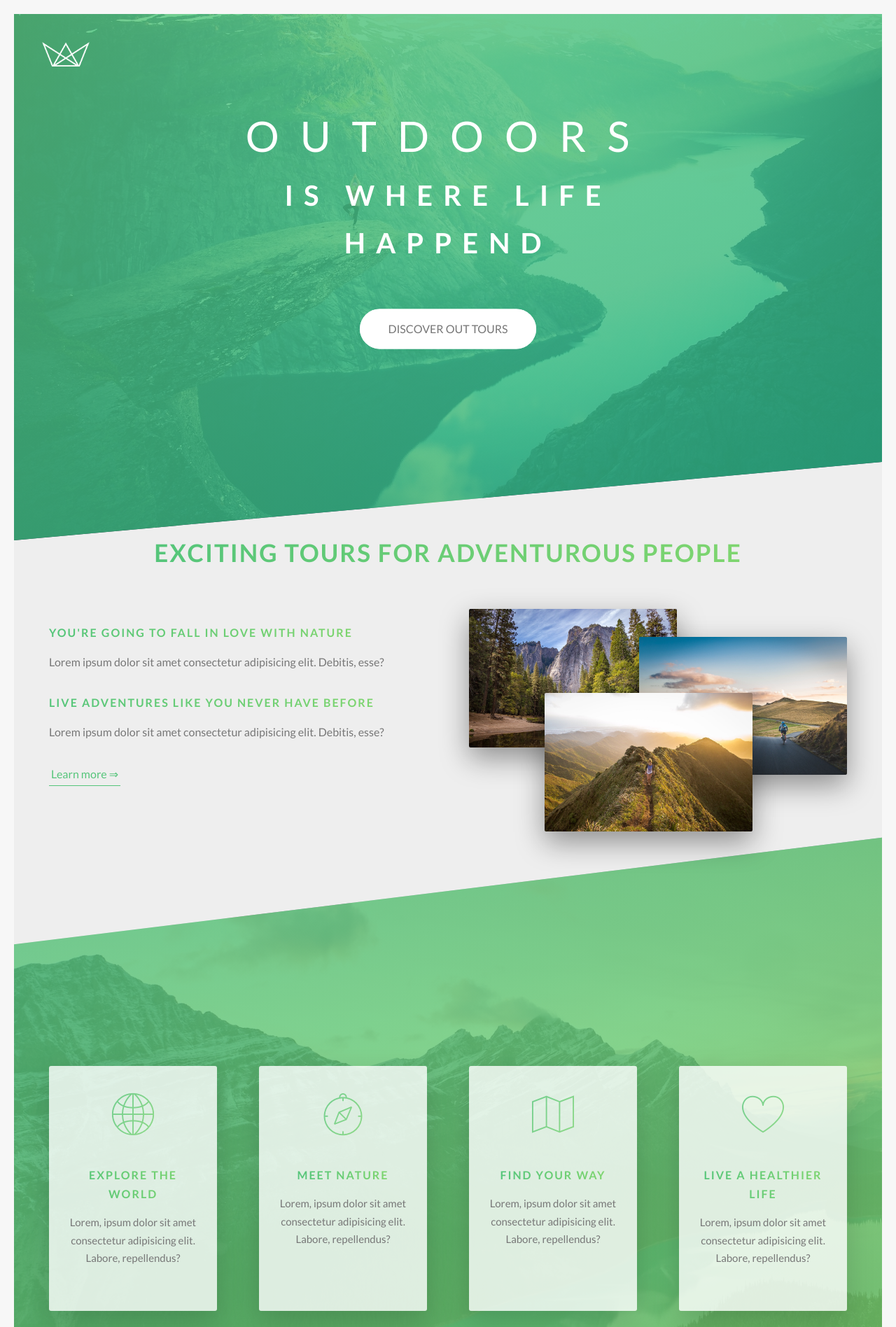
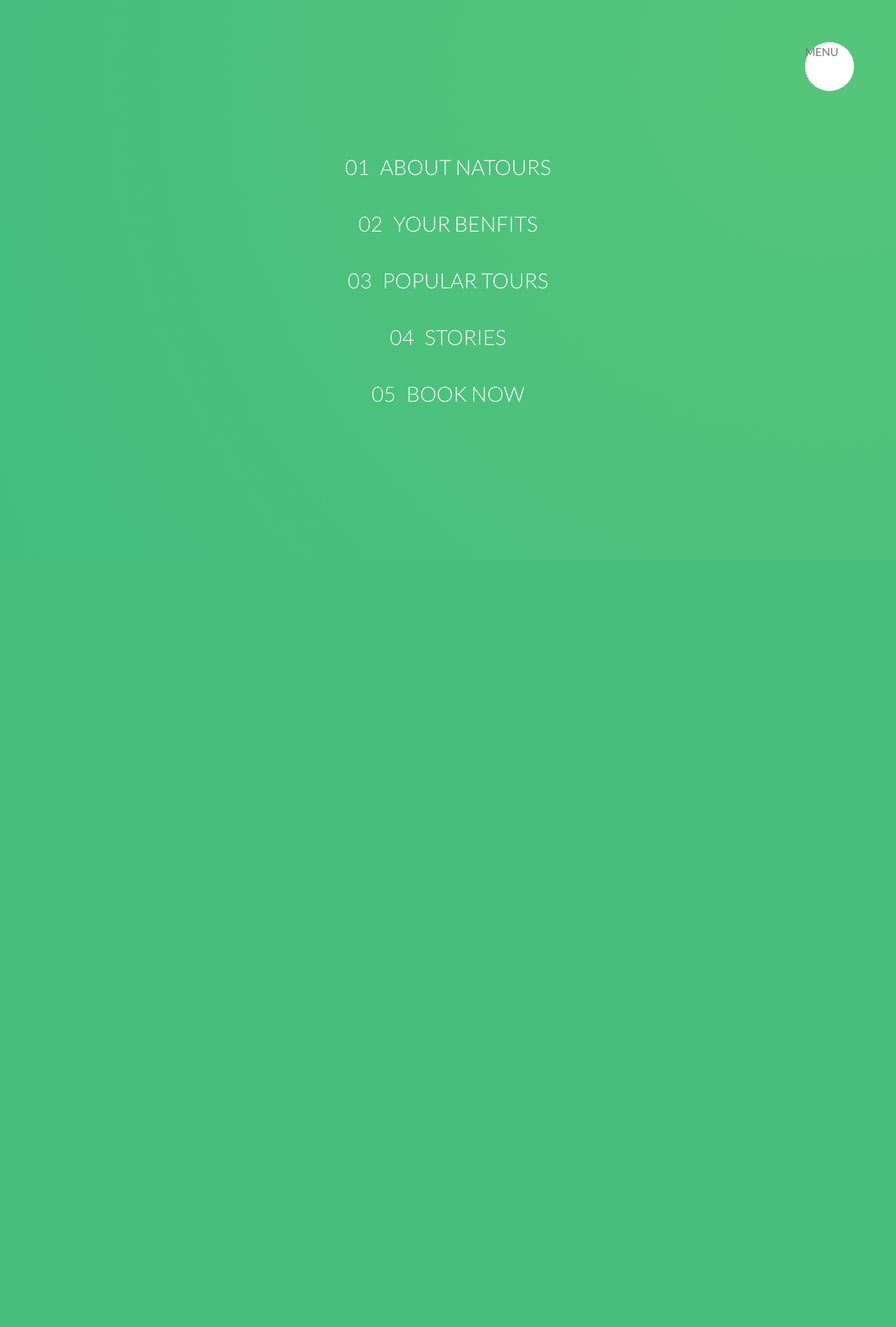
Before and after one commit to fluktar/Natours, a PHP site: page /index.html in a window 1280 px wide. Shown: the top 1896 px of the page at 70% size. After the commit the page ends 575 px from the top, so only its background shows below. Run offline with PHP 8.4, Linux system fonts and the light colour scheme.

Commit message:
update _navigation styles

```diff
--- a/index.html
+++ b/index.html
@@ -17,6 +17,37 @@
     <title>Natours | Exciting tours for adventurous people</title>
   </head>
   <body>
+    <div class="navigation">
+      <input type="checkbox" class="navigation__checkbox" id="navi-toggle" />
+      <label for="navi-toggle" class="navigation__button">MENU</label>
+      <div class="navigation__background">&nbsp;</div>
+      <nav class="navigation__nav">
+        <ul class="navigation__list">
+          <li class="navigation__item">
+            <a href="#" class="navigation__link"
+              ><span>01 </span>About Natours</a
+            >
+          </li>
+          <li class="navigation__item">
+            <a href="#" class="navigation__link"
+              ><span>02 </span>Your benfits</a
+            >
+          </li>
+          <li class="navigation__item">
+            <a href="#" class="navigation__link"
+              ><span>03 </span>Popular tours</a
+            >
+          </li>
+          <li class="navigation__item">
+            <a href="#" class="navigation__link"><span>04 </span>Stories</a>
+          </li>
+          <li class="navigation__item">
+            <a href="#" class="navigation__link"><span>05 </span>Book now</a>
+          </li>
+        </ul>
+      </nav>
+    </div>
+
     <header class="header">
       <div class="header__logo-box">
         <img
--- a/src/sass/abstracts/_mixins.scss
+++ b/src/sass/abstracts/_mixins.scss
@@ -12,3 +12,9 @@
     margin-right: $gutter-horizontal;
   }
 }
+@mixin center {
+  top: 50%;
+  left: 50%;
+  transform: translate(-50%, -50%);
+  position: absolute;
+}
--- /dev/null
+++ b/src/sass/layout/_navigation.scss
@@ -0,0 +1,75 @@
+.navigation {
+  &__checkbox {
+    display: none;
+  }
+  &__button {
+    background-color: $color-white;
+    height: 7rem;
+    width: 7rem;
+    position: fixed;
+    top: 6rem;
+    right: 6rem;
+    border-radius: 50%;
+    z-index: 2000;
+  }
+  &__background {
+    height: 6rem;
+    width: 6rem;
+    border-radius: 50%;
+    position: fixed;
+    top: 6.5rem;
+    right: 6.5rem;
+    z-index: 1000;
+    background-image: radial-gradient($light_green, $dark_green);
+    transform: scale(80);
+  }
+  &__nav {
+    height: 100vh;
+    width: 100%;
+    position: fixed;
+    top: 0;
+    left: 0;
+    z-index: 1500;
+  }
+  &__list {
+    @include center;
+    list-style: none;
+    width: 100%;
+    text-align: center;
+    list-style: none;
+    text-align: center;
+  }
+  &__item {
+    margin: 1rem;
+  }
+  &__link {
+    &:link,
+    &:visited {
+      display: inline-block;
+      font-size: 3rem;
+      font-weight: 300;
+      padding: 1rem 2rem;
+      color: $color-white;
+      text-decoration: none;
+      text-transform: uppercase;
+      background-image: linear-gradient(
+        120deg,
+        transparent 0%,
+        transparent 50%,
+        $color-white 50%
+      );
+      background-size: 230%;
+      transition: all 0.4s;
+      span {
+        margin-right: 1.5rem;
+        display: inline-block;
+      }
+    }
+    &:hover,
+    &:active {
+      background-position: 100%;
+      color: $color-dark-grey;
+      transform: translateX(1rem);
+    }
+  }
+}
--- a/src/sass/style.scss
+++ b/src/sass/style.scss
@@ -19,6 +19,7 @@
 @import "layout/grid";
 @import "pages/home";
 @import "layout/footer";
+@import "layout/navigation";
 
 // telefon
 @media screen and (min-width: 896px) and (max-width: 1030px) {
```
Also changed, not shown: views/index.ejs (+31 -0 lines), dist/css/style.min.css, 1 other file.
